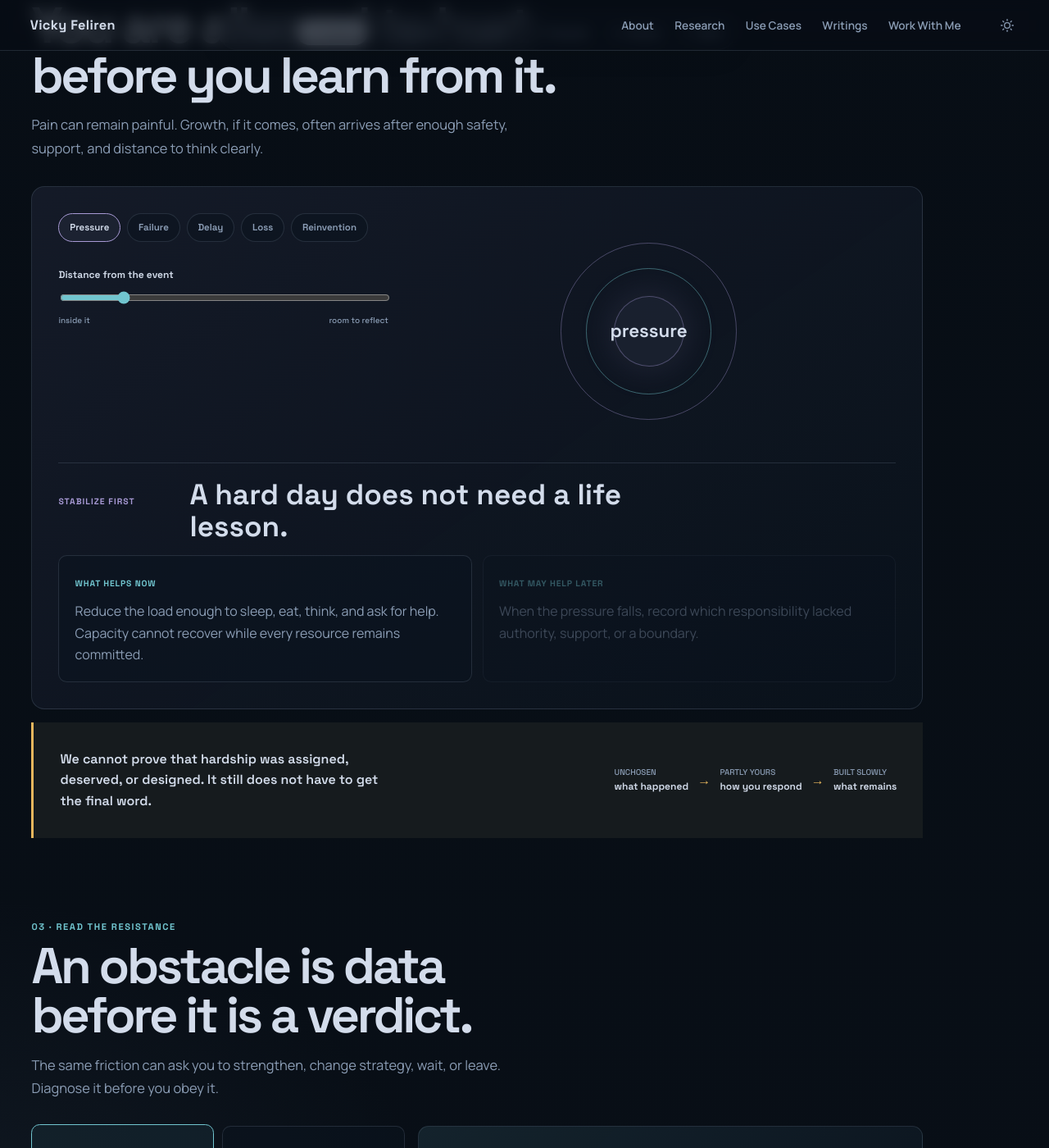
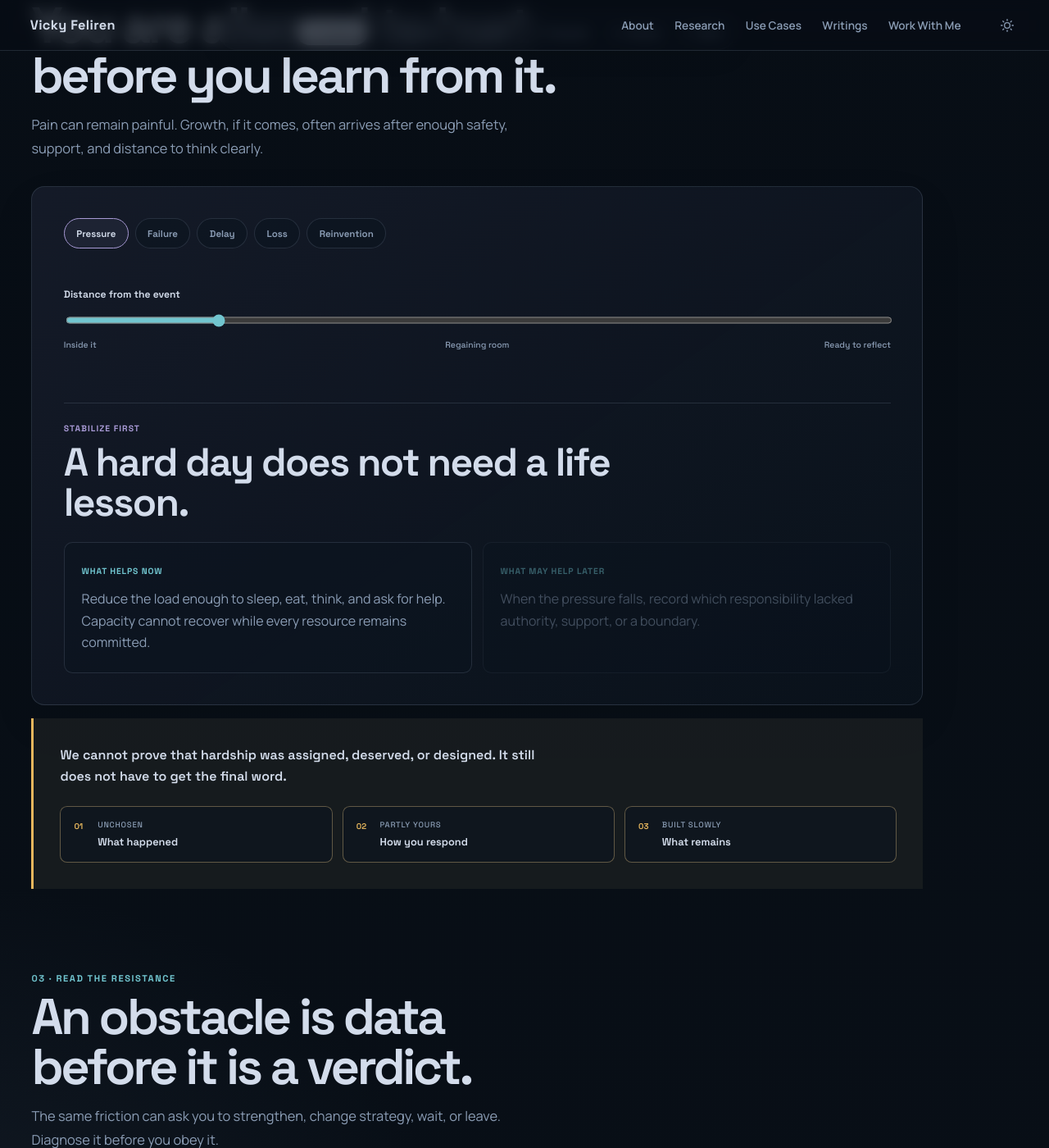
Before and after one commit to Feliren88/feliren88.github.io, a Jekyll site: the page built from _pages/life-challenges.md, in a window 1280 px wide and 1400 px high, scrolled down 1970 px. Shown: the whole window at 82% size. Built offline with Jekyll 4.4.1, drawn with Linux system fonts in a browser that asks for light colours; some of the changed text lies outside the part shown.

Commit message:
Repair comfort timeline layout

```diff
--- a/_pages/life-challenges.md
+++ b/_pages/life-challenges.md
@@ -58,18 +58,21 @@ extra_js: /js/components/life-challenges.js
   <div class="lc-comfort-stage" id="lc-comfort-stage">
     <div class="lc-comfort-controls">
       <div class="lc-comfort-picker" id="lc-comfort-picker" role="listbox" aria-label="Choose what feels difficult"></div>
-      <label class="lc-distance"><span>Distance from the event</span><input id="lc-distance" type="range" min="0" max="100" value="18"><small><i>inside it</i><i>room to reflect</i></small></label>
+      <label class="lc-distance" for="lc-distance"><span>Distance from the event</span><input id="lc-distance" type="range" min="0" max="100" value="18"><small><span>Inside it</span><span>Regaining room</span><span>Ready to reflect</span></small></label>
     </div>
-    <div class="lc-comfort-visual" aria-hidden="true"><i></i><i></i><i></i><strong id="lc-comfort-word">pressure</strong></div>
-    <div class="lc-comfort-status"><span id="lc-comfort-phase">stabilize first</span><b id="lc-comfort-title">A hard day does not need a life lesson.</b></div>
+    <div class="lc-comfort-status"><span id="lc-comfort-phase">Stabilize first</span><h3 id="lc-comfort-title">A hard day does not need a life lesson.</h3></div>
     <div class="lc-comfort-notes" aria-live="polite">
-      <article><small>What helps now</small><p id="lc-comfort-now"></p></article>
-      <article><small>What may help later</small><p id="lc-comfort-later"></p></article>
+      <article class="lc-comfort-now"><small>What helps now</small><p id="lc-comfort-now"></p></article>
+      <article class="lc-comfort-later"><small>What may help later</small><p id="lc-comfort-later"></p></article>
     </div>
   </div>
   <div class="lc-meaning-path">
     <p>We cannot prove that hardship was assigned, deserved, or designed. It still does not have to get the final word.</p>
-    <div><span><small>unchosen</small>what happened</span><i>→</i><span><small>partly yours</small>how you respond</span><i>→</i><span><small>built slowly</small>what remains</span></div>
+    <ol aria-label="From hardship to meaning">
+      <li><small>Unchosen</small><strong>What happened</strong></li>
+      <li><small>Partly yours</small><strong>How you respond</strong></li>
+      <li><small>Built slowly</small><strong>What remains</strong></li>
+    </ol>
   </div>
 </section>
 
--- a/js/components/life-challenges.js
+++ b/js/components/life-challenges.js
@@ -88,10 +88,9 @@
     function update() {
       var item = moments[selected];
       var distance = +slider.value;
-      var phase = distance < 34 ? 'stabilize first' : distance < 68 ? 'regain room' : 'reflect when ready';
+      var phase = distance < 34 ? 'Stabilize first' : distance < 68 ? 'Regain room' : 'Reflect when ready';
       stage.style.setProperty('--distance', distance + '%');
       stage.dataset.phase = distance < 34 ? 'now' : distance < 68 ? 'middle' : 'later';
-      $('lc-comfort-word').textContent = item.label.toLowerCase();
       $('lc-comfort-phase').textContent = phase;
       $('lc-comfort-title').textContent = item.title;
       $('lc-comfort-now').textContent = item.now;
```
Also changed, not shown: other parts of _pages/life-challenges.md (+0 -1 lines), css/life-challenges.css.
